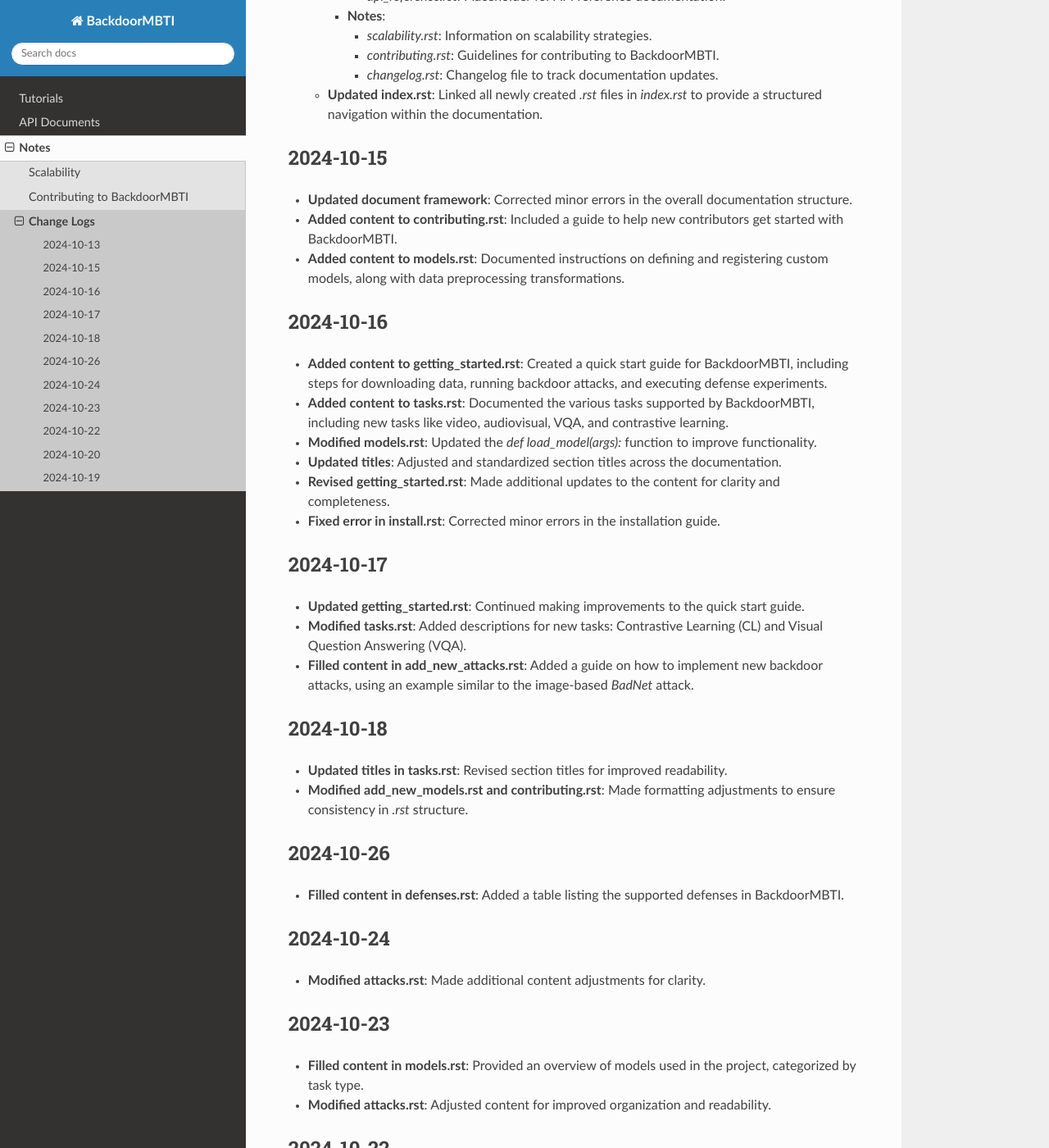
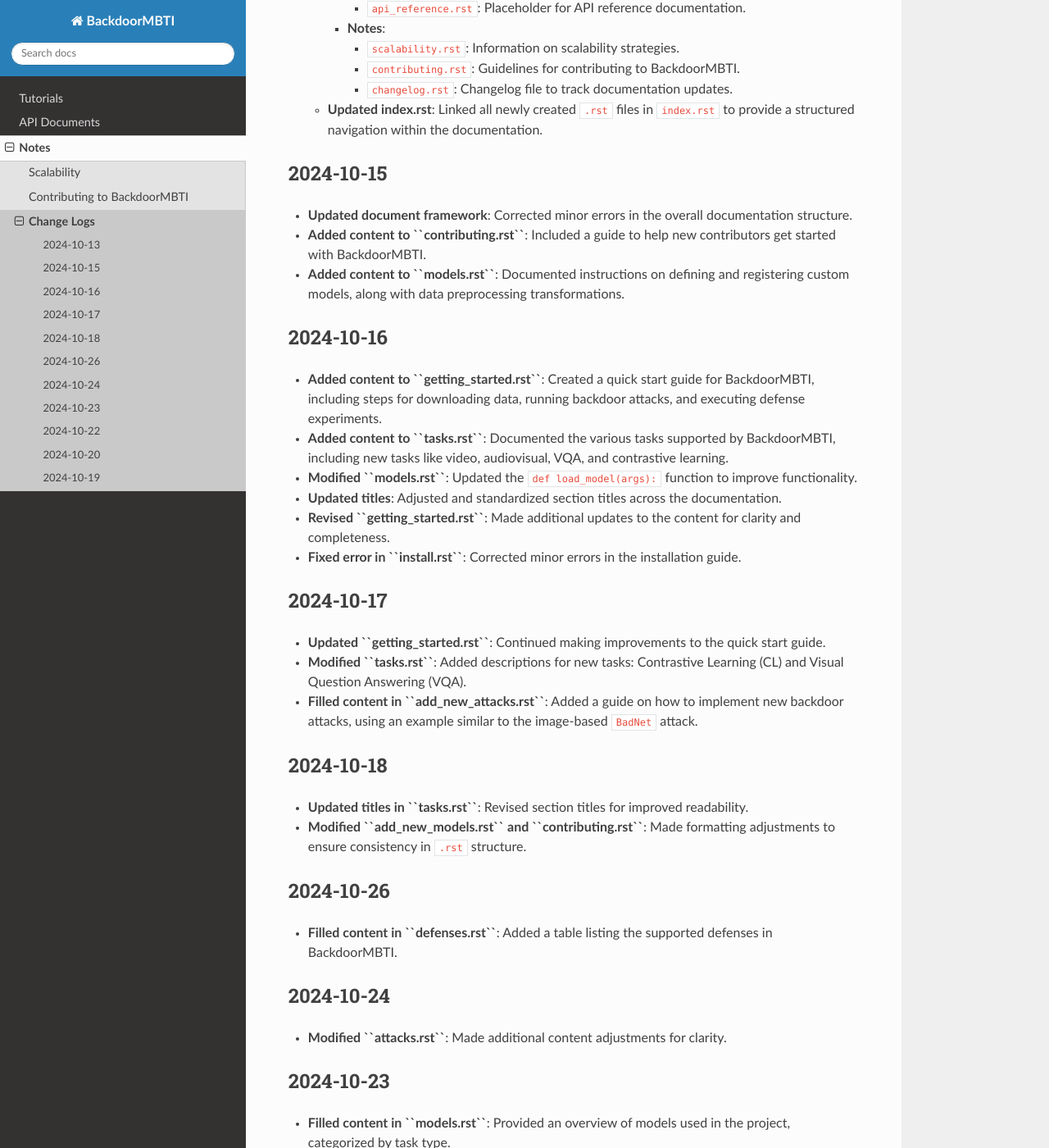
Before and after one commit to odymit/BackdoorMBTI-docs, a Sphinx documentation site: the page built from docs/source/notes/changelog.rst, in a window 1280 px wide and 1400 px high, scrolled down 760 px. Shown: the whole window at 82% size. Built offline with Sphinx 7.4.7 and the Read the Docs theme 3.1.0, drawn with Linux system fonts in a browser that asks for light colours; some of the changed text lies outside the part shown.

Commit message:
update changelog.rst

```diff
--- a/docs/source/notes/changelog.rst
+++ b/docs/source/notes/changelog.rst
@@ -11,93 +11,93 @@
     - **API Documents**: Placeholder for detailed API documentation.
     - **Notes**: Additional information and project notes.
 
-  - Created initial `.rst` files for each section:
+  - Created initial ``.rst`` files for each section:
 
     - **Tutorials**:
 
-      - `install.rst`: Installation instructions.
-      - `getting_started.rst`: Quick start guide.
-      - `tasks.rst`: Overview of supported tasks.
-      - `datasets.rst`: Information on available datasets.
-      - `adding_new_datasets.rst`: Guide for adding new datasets.
-      - `attacks.rst`: Description of available attack methods.
-      - `adding_new_attacks.rst`: Guide for adding new attack methods.
-      - `poison_dataset_wrapper.rst`: Documentation for the poison dataset wrapper.
-      - `models.rst`: Overview of supported models.
-      - `adding_new_models.rst`: Guide for adding custom models.
-      - `defenses.rst`: Description of defense mechanisms.
-      - `adding_new_defenses.rst`: Guide for adding new defenses.
-      - `configs.rst`: Configuration file guidelines.
+      - ``install.rst``: Installation instructions.
+      - ``getting_started.rst``: Quick start guide.
+      - ``tasks.rst``: Overview of supported tasks.
+      - ``datasets.rst``: Information on available datasets.
+      - ``adding_new_datasets.rst``: Guide for adding new datasets.
+      - ``attacks.rst``: Description of available attack methods.
+      - ``adding_new_attacks.rst``: Guide for adding new attack methods.
+      - ``poison_dataset_wrapper.rst``: Documentation for the poison dataset wrapper.
+      - ``models.rst``: Overview of supported models.
+      - ``adding_new_models.rst``: Guide for adding custom models.
+      - ``defenses.rst``: Description of defense mechanisms.
+      - ``adding_new_defenses.rst``: Guide for adding new defenses.
+      - ``configs.rst``: Configuration file guidelines.
 
     - **API Documents**:
 
-      - `api_reference.rst`: Placeholder for API reference documentation.
+      - ``api_reference.rst``: Placeholder for API reference documentation.
 
     - **Notes**:
 
-      - `scalability.rst`: Information on scalability strategies.
-      - `contributing.rst`: Guidelines for contributing to BackdoorMBTI.
-      - `changelog.rst`: Changelog file to track documentation updates.
+      - ``scalability.rst``: Information on scalability strategies.
+      - ``contributing.rst``: Guidelines for contributing to BackdoorMBTI.
+      - ``changelog.rst``: Changelog file to track documentation updates.
 
-  - **Updated index.rst**: Linked all newly created `.rst` files in `index.rst` to provide a structured navigation within the documentation.
+  - **Updated index.rst**: Linked all newly created ``.rst`` files in ``index.rst`` to provide a structured navigation within the documentation.
 
 
 2024-10-15
 -----------
 - **Updated document framework**: Corrected minor errors in the overall documentation structure.
-- **Added content to contributing.rst**: Included a guide to help new contributors get started with BackdoorMBTI.
-- **Added content to models.rst**: Documented instructions on defining and registering custom models, along with data preprocessing transformations.
+- **Added content to ``contributing.rst``**: Included a guide to help new contributors get started with BackdoorMBTI.
+- **Added content to ``models.rst``**: Documented instructions on defining and registering custom models, along with data preprocessing transformations.
 
 
 2024-10-16
 -----------
-- **Added content to getting_started.rst**: Created a quick start guide for BackdoorMBTI, including steps for downloading data, running backdoor attacks, and executing defense experiments.
-- **Added content to tasks.rst**: Documented the various tasks supported by BackdoorMBTI, including new tasks like video, audiovisual, VQA, and contrastive learning.
-- **Modified models.rst**: Updated the `def load_model(args):` function to improve functionality.
+- **Added content to ``getting_started.rst``**: Created a quick start guide for BackdoorMBTI, including steps for downloading data, running backdoor attacks, and executing defense experiments.
+- **Added content to ``tasks.rst``**: Documented the various tasks supported by BackdoorMBTI, including new tasks like video, audiovisual, VQA, and contrastive learning.
+- **Modified ``models.rst``**: Updated the ``def load_model(args):`` function to improve functionality.
 - **Updated titles**: Adjusted and standardized section titles across the documentation.
-- **Revised getting_started.rst**: Made additional updates to the content for clarity and completeness.
-- **Fixed error in install.rst**: Corrected minor errors in the installation guide.
+- **Revised ``getting_started.rst``**: Made additional updates to the content for clarity and completeness.
+- **Fixed error in ``install.rst``**: Corrected minor errors in the installation guide.
 
 
 2024-10-17
 -----------
-- **Updated getting_started.rst**: Continued making improvements to the quick start guide.
-- **Modified tasks.rst**: Added descriptions for new tasks: Contrastive Learning (CL) and Visual Question Answering (VQA).
-- **Filled content in add_new_attacks.rst**: Added a guide on how to implement new backdoor attacks, using an example similar to the image-based `BadNet` attack.
+- **Updated ``getting_started.rst``**: Continued making improvements to the quick start guide.
+- **Modified ``tasks.rst``**: Added descriptions for new tasks: Contrastive Learning (CL) and Visual Question Answering (VQA).
+- **Filled content in ``add_new_attacks.rst``**: Added a guide on how to implement new backdoor attacks, using an example similar to the image-based ``BadNet`` attack.
 
 
 2024-10-18
 -----------
-- **Updated titles in tasks.rst**: Revised section titles for improved readability.
-- **Modified add_new_models.rst and contributing.rst**: Made formatting adjustments to ensure consistency in `.rst` structure.
+- **Updated titles in ``tasks.rst``**: Revised section titles for improved readability.
+- **Modified ``add_new_models.rst`` and ``contributing.rst``**: Made formatting adjustments to ensure consistency in ``.rst`` structure.
 
 
 2024-10-26
 -----------
-- **Filled content in defenses.rst**: Added a table listing the supported defenses in BackdoorMBTI.
+- **Filled content in ``defenses.rst``**: Added a table listing the supported defenses in BackdoorMBTI.
 
 
 2024-10-24
 -----------
-- **Modified attacks.rst**: Made additional content adjustments for clarity.
+- **Modified ``attacks.rst``**: Made additional content adjustments for clarity.
 
 
 2024-10-23
 -----------
-- **Filled content in models.rst**: Provided an overview of models used in the project, categorized by task type.
-- **Modified attacks.rst**: Adjusted content for improved organization and readability.
+- **Filled content in ``models.rst``**: Provided an overview of models used in the project, categorized by task type.
+- **Modified ``attacks.rst``**: Adjusted content for improved organization and readability.
 
 
 2024-10-22
 -----------
-- **Updated add_new_defenses.rst**: Corrected `.rst` formatting issues for consistency.
+- **Updated ``add_new_defenses.rst``**: Corrected ``.rst`` formatting issues for consistency.
 
 
 2024-10-20
 -----------
-- **Filled content in add_new_defenses.rst**: Added a guide on implementing new defense methods, using `STRIP` as an example for detecting poisoned data.
+- **Filled content in ``add_new_defenses.rst``**: Added a guide on implementing new defense methods, using ``STRIP`` as an example for detecting poisoned data.
 
 
 2024-10-19
 -----------
-- **Filled content in add_new_datasets.rst**: Provided instructions on adding new datasets to BackdoorMBTI, with CIFAR-100 as an example.
+- **Filled content in ``add_new_datasets.rst``**: Provided instructions on adding new datasets to BackdoorMBTI, with CIFAR-100 as an example.
```
